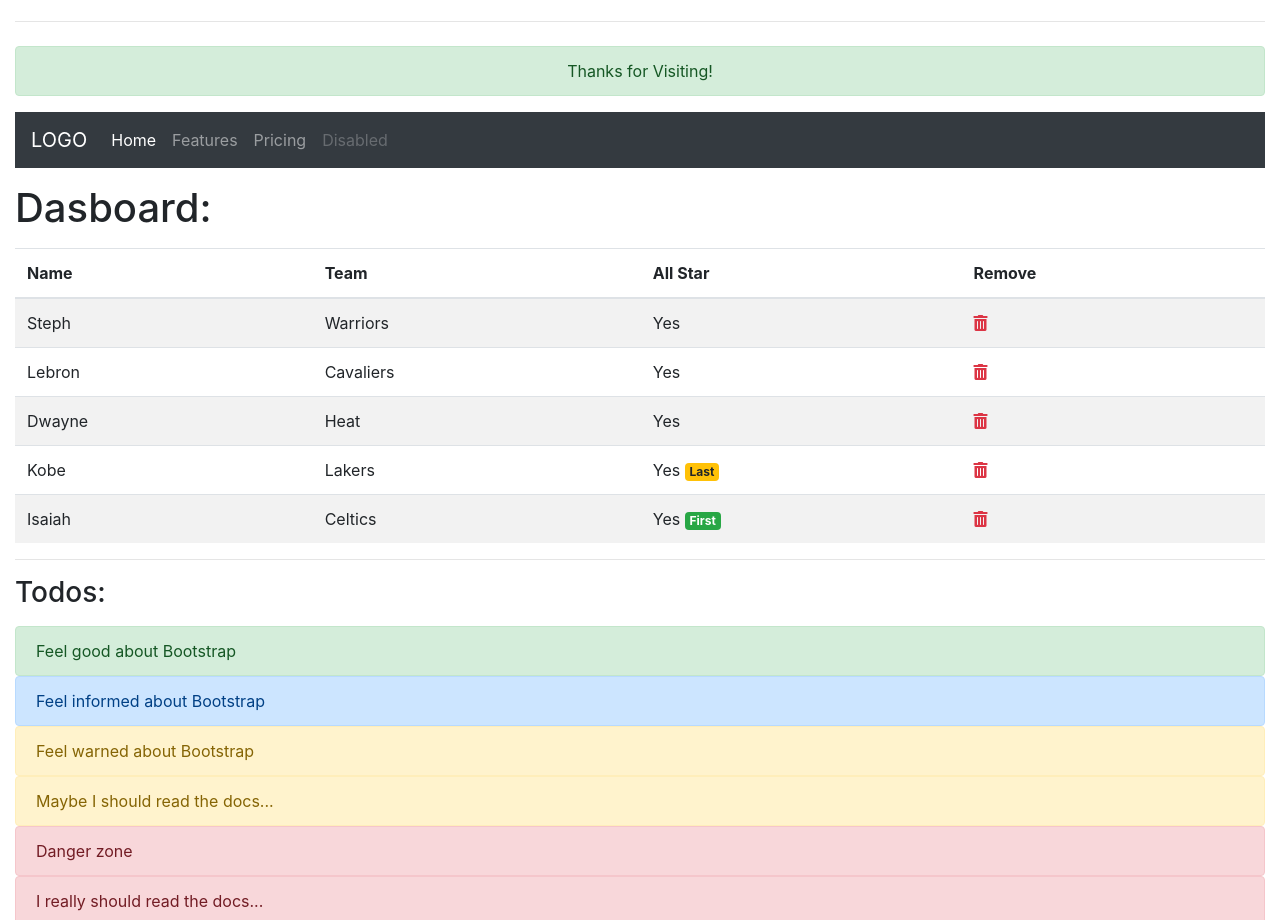
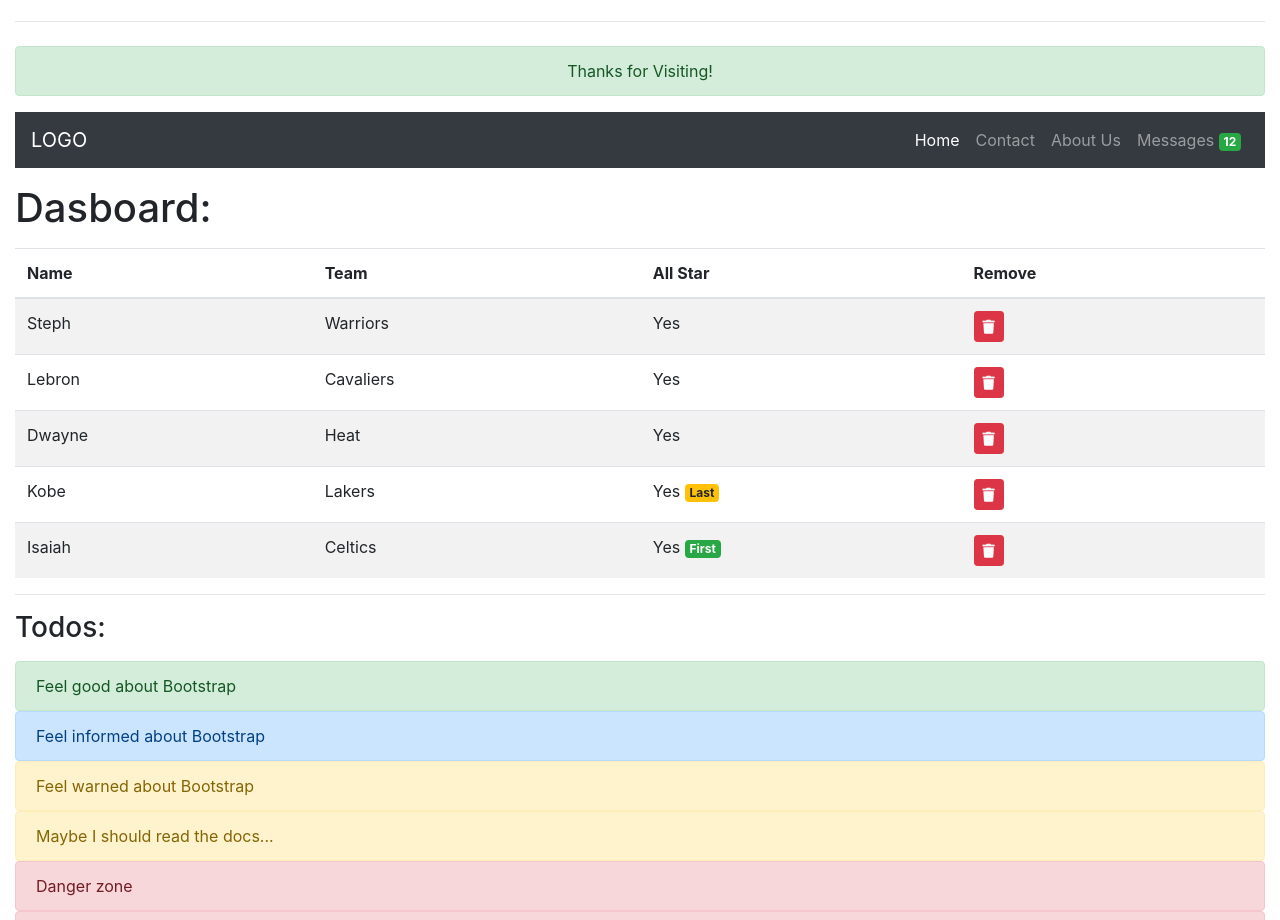
Before and after one commit to lowtrey/springboard-e_bootstrap, a plain HTML site: page index.html in a window 1280 px wide. Shown: the part 822-1742 px from the top of the page. Drawn offline with nearby package versions, Linux system fonts and the light colour scheme.

Commit message:
Minor tweaks

```diff
--- a/index.html
+++ b/index.html
@@ -88,19 +88,15 @@
           <span class="navbar-toggler-icon"></span>
         </button>
         <div class="collapse navbar-collapse" id="navbarNavAltMarkup">
-          <div class="navbar-nav">
+          <div class="navbar-nav ml-auto">
             <a class="nav-item nav-link active" href="#"
               >Home <span class="sr-only">(current)</span></a
             >
-            <a class="nav-item nav-link" href="#">Features</a>
-            <a class="nav-item nav-link" href="#">Pricing</a>
-            <a
-              class="nav-item nav-link disabled"
-              href="#"
-              tabindex="-1"
-              aria-disabled="true"
-              >Disabled</a
-            >
+            <a class="nav-item nav-link" href="#">Contact</a>
+            <a class="nav-item nav-link" href="#">About Us</a>
+            <a class="nav-item nav-link" href="#" tabindex="-1"
+              >Messages <span class="badge badge-success">12</span>
+            </a>
           </div>
         </div>
       </nav>
@@ -119,31 +115,51 @@
             <td>Steph</td>
             <td>Warriors</td>
             <td>Yes</td>
-            <td><i class="fas fa-trash-alt text-danger"></i></td>
+            <td>
+              <a href="" class="btn btn-sm btn-danger"
+                ><i class="fa fa-trash"></i
+              ></a>
+            </td>
           </tr>
           <tr>
             <td>Lebron</td>
             <td>Cavaliers</td>
             <td>Yes</td>
-            <td><i class="fas fa-trash-alt text-danger"></i></td>
+            <td>
+              <a href="" class="btn btn-sm btn-danger"
+                ><i class="fa fa-trash"></i
+              ></a>
+            </td>
           </tr>
           <tr>
             <td>Dwayne</td>
             <td>Heat</td>
             <td>Yes</td>
-            <td><i class="fas fa-trash-alt text-danger"></i></td>
+            <td>
+              <a href="" class="btn btn-sm btn-danger"
+                ><i class="fa fa-trash"></i
+              ></a>
+            </td>
           </tr>
           <tr>
             <td>Kobe</td>
             <td>Lakers</td>
             <td>Yes <span class="badge badge-warning">Last</span></td>
-            <td><i class="fas fa-trash-alt text-danger"></i></td>
+            <td>
+              <a href="" class="btn btn-sm btn-danger"
+                ><i class="fa fa-trash"></i
+              ></a>
+            </td>
           </tr>
           <tr>
             <td>Isaiah</td>
             <td>Celtics</td>
             <td>Yes <span class="badge badge-success">First</span></td>
-            <td><i class="fas fa-trash-alt text-danger"></i></td>
+            <td>
+              <a href="" class="btn btn-sm btn-danger"
+                ><i class="fa fa-trash"></i
+              ></a>
+            </td>
           </tr>
         </tbody>
       </table>
```
